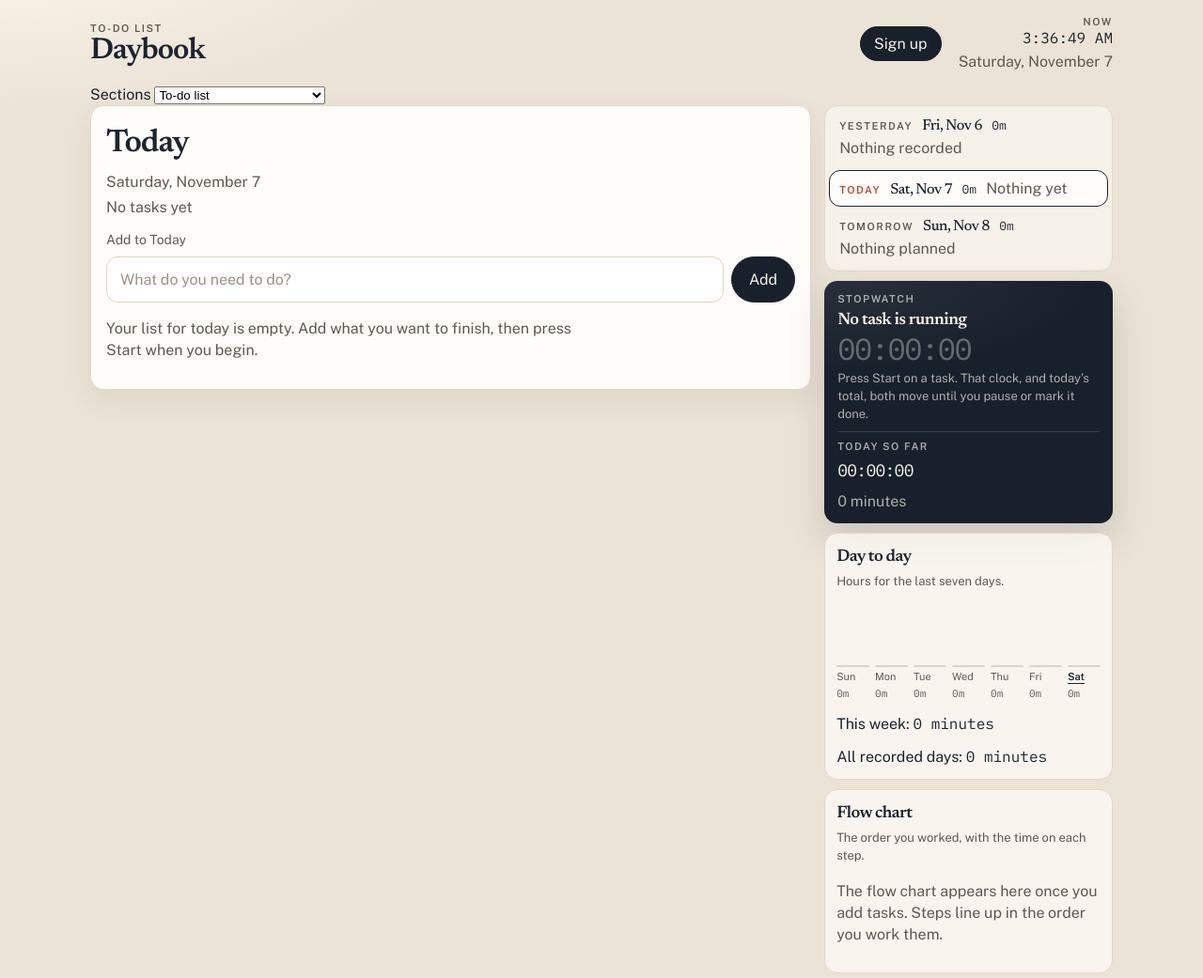
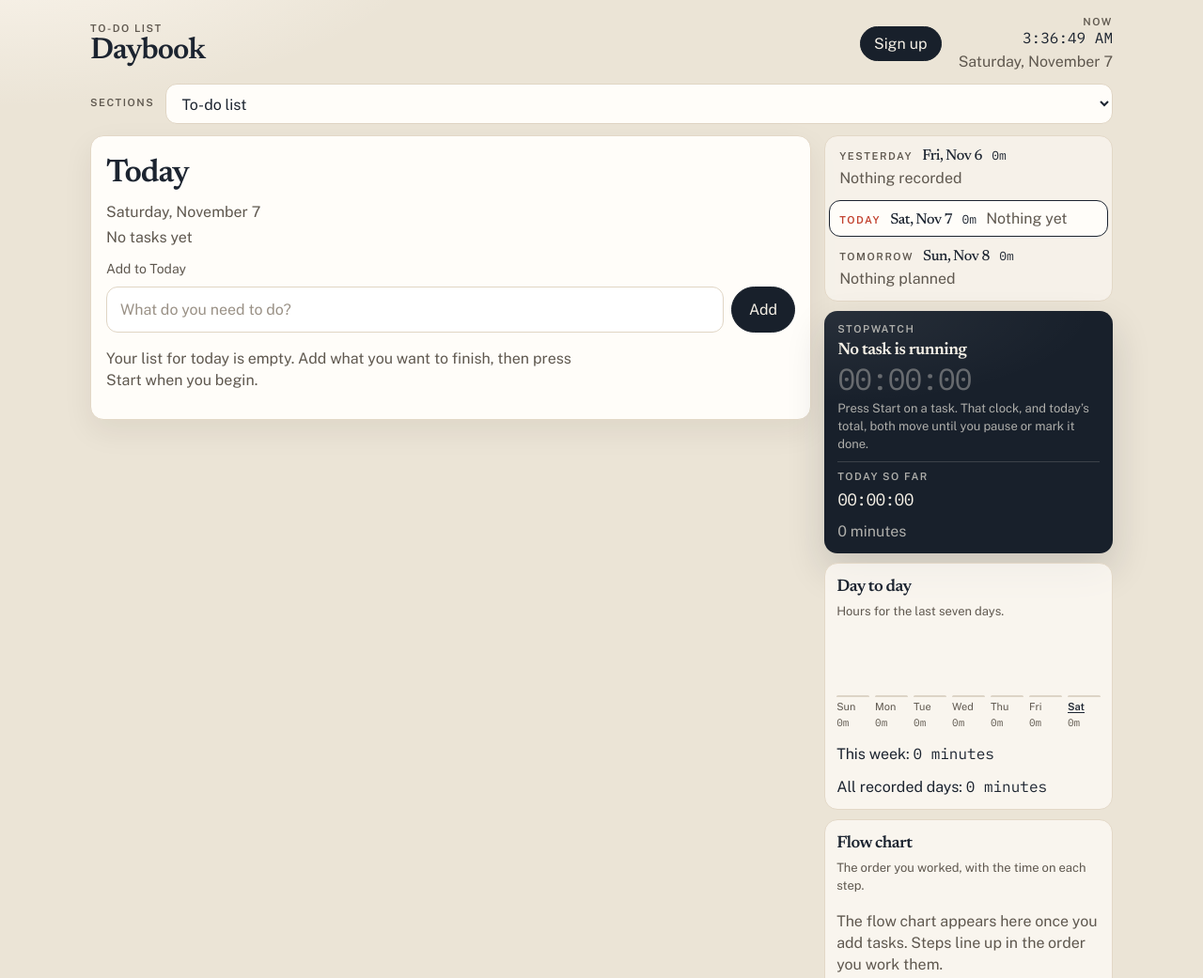
Before and after one commit to NaimWorld77/daybook, a plain HTML site: page index.html in a window 1280 px wide. Shown: the top 1041 px of the page at 94% size. Drawn offline with nearby package versions, Linux system fonts and the light colour scheme.

Commit message:
Add a dropdown that opens every section.

```diff
--- a/styles.css
+++ b/styles.css
@@ -230,6 +230,42 @@ header {
 
 .signup-actions .btn.primary {
   padding: 8px 16px;
+}
+
+.section-nav {
+  display: flex;
+  align-items: center;
+  gap: 12px;
+  margin-bottom: 12px;
+}
+
+.section-nav label {
+  flex: none;
+  font-size: 11px;
+  font-weight: 600;
+  letter-spacing: 0.14em;
+  text-transform: uppercase;
+  color: var(--muted);
+}
+
+.section-nav select {
+  flex: 1;
+  min-width: 0;
+  border: 1px solid #e0d5c4;
+  background: #fffdf9;
+  color: var(--ink);
+  border-radius: 12px;
+  padding: 10px 12px;
+  font: inherit;
+  font-size: 16px;
+}
+
+#list,
+#day-cards,
+#stopwatch,
+#history-panel,
+#flow-panel {
+  scroll-margin-top: 12px;
 }
 
 .wall {
```
